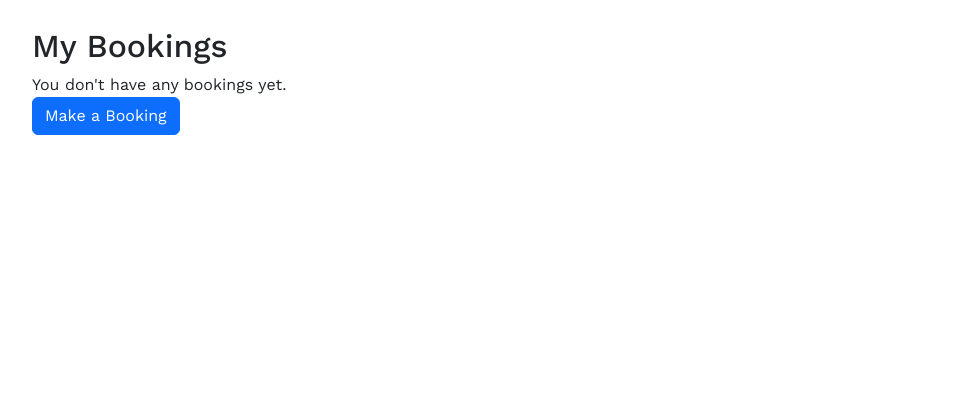
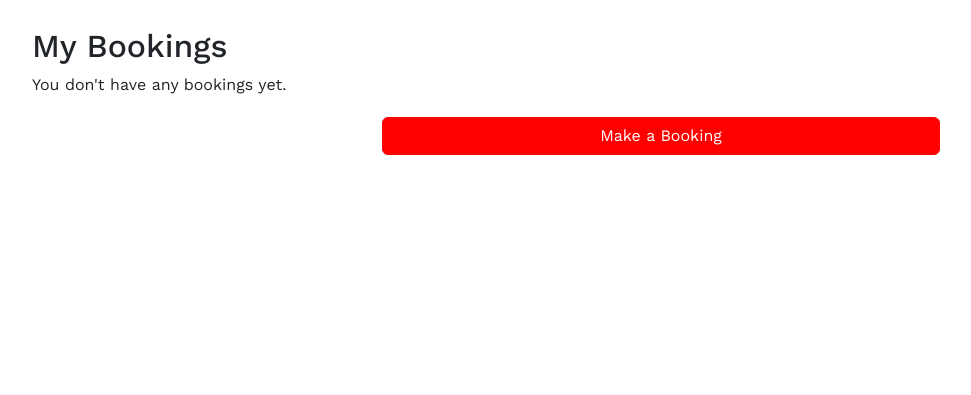
Before and after one commit to Siaaancode/Module-3, a Django app: template bookings/templates/profile.html in a window 1280 px wide; the page is wider, and only the part inside the window is pictured. Shown: the part 171-566 px from the top of that part, without its empty margins (50-1021 px from the left). Run offline with Django 3.2, Linux system fonts and the light colour scheme; the template is opened without the code that fills it, so the values that code supplies are empty.

```diff
--- a/bookings/templates/profile.html
+++ b/bookings/templates/profile.html
@@ -151,7 +151,7 @@
                 </div>
                 {% else %}
                 <p>You don't have any bookings yet.</p>
-                <a href="{% url 'booking_page' %}" class="btn btn-primary">
+                <a href="{% url 'booking_page' %}" class="booking btn btn-primary">
                     Make a Booking
                 </a>
                 {% endif %}
```
Also changed, not shown: README.md, bookings/static/images/tests_images/backend_staff_admin_system/test_store_owner_backend_view_bookings.png (added).
